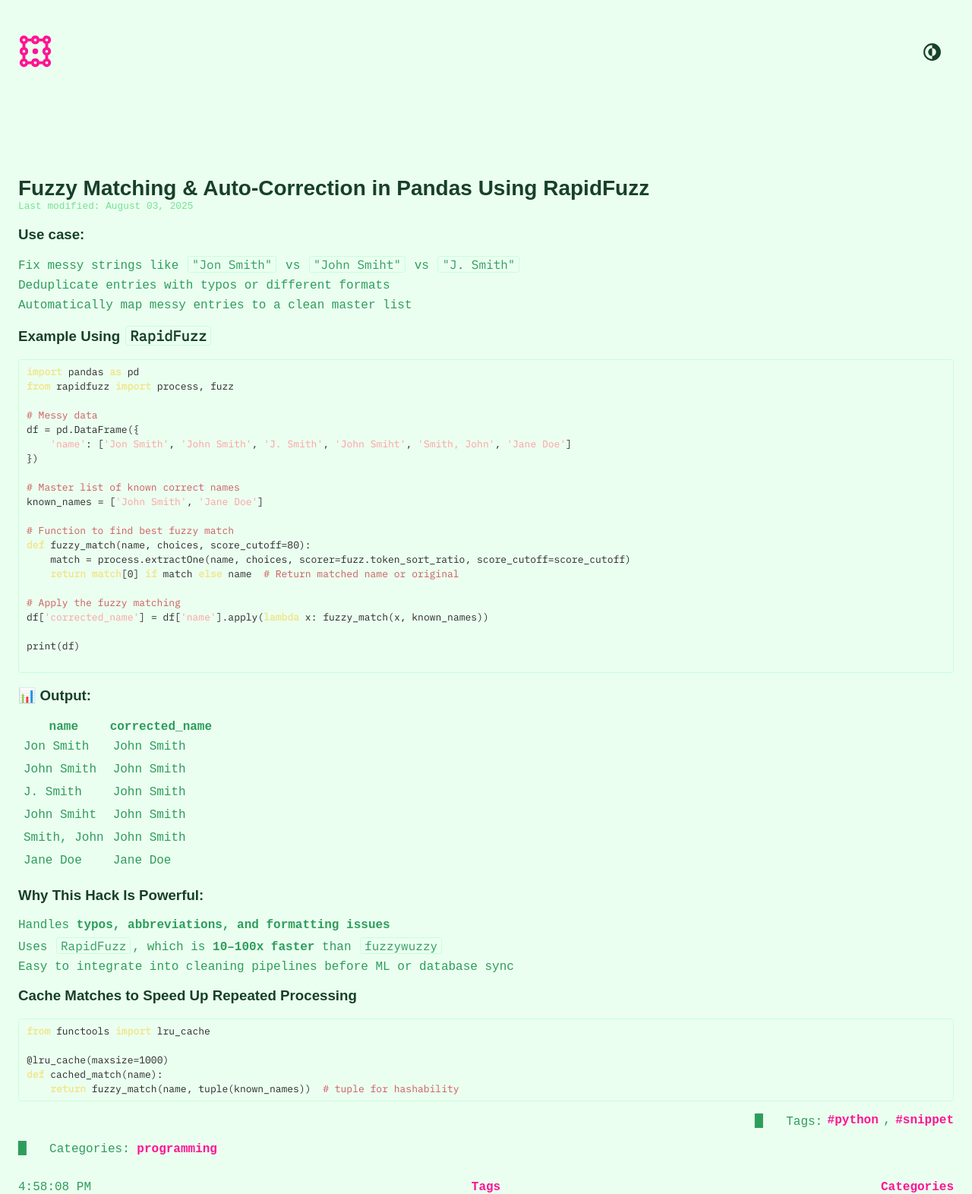
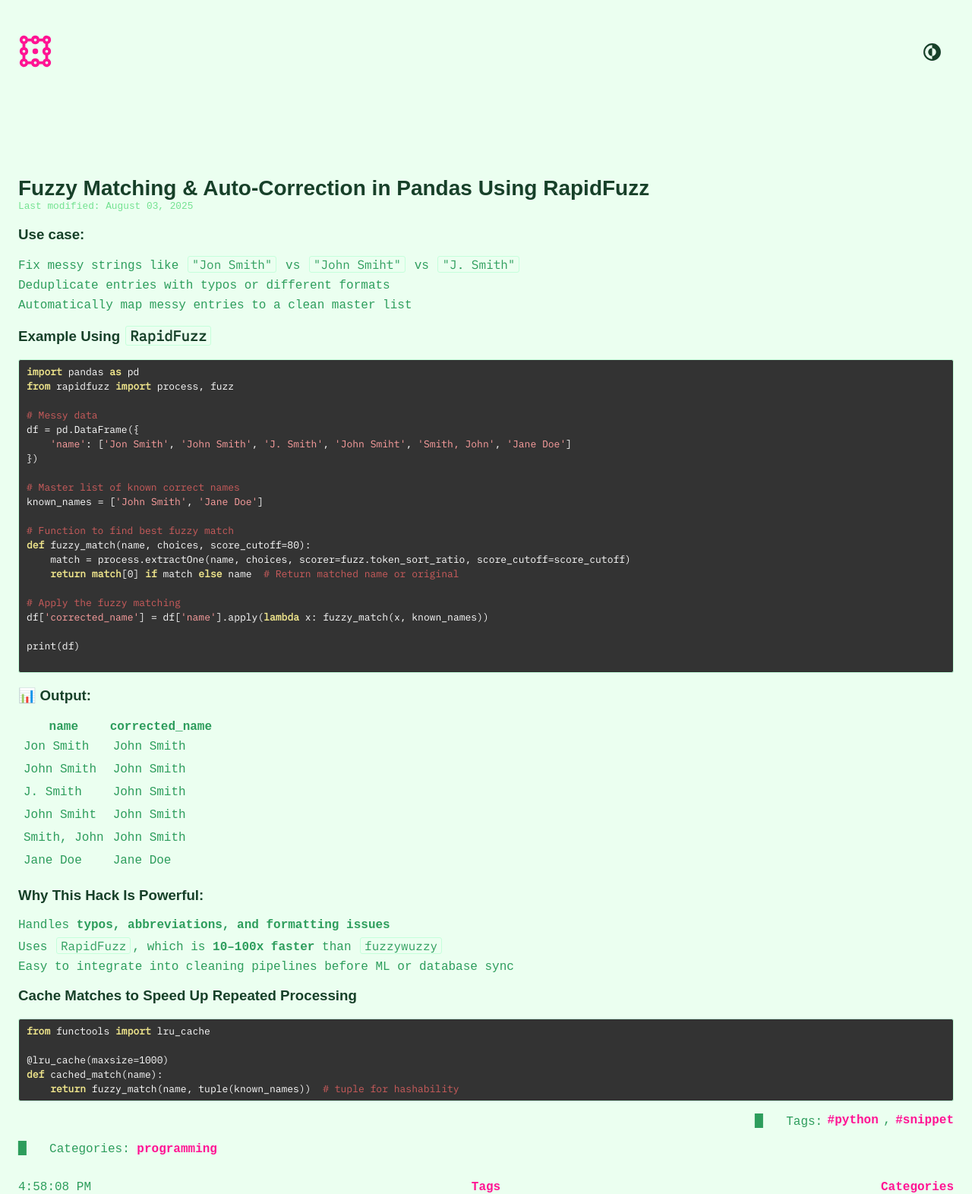
Before and after one commit to dduyg/5566677, a Jekyll site: the page built from _notes/FuzzyMatchingRapidFuzz.md, in a window 1280 px wide. Shown: the whole page at 76% size. Built offline with Jekyll 4.4.1, drawn with Linux system fonts in a browser that asks for light colours; some web fonts are replaced.

Commit message:
Update main.css

```diff
--- a/assets/main.css
+++ b/assets/main.css
@@ -214,7 +214,8 @@ pre code {
 pre {
   border: 1px solid var(--lightgray);
   font-size: 13px;
-  color: #282828;
+  background-color: #333;
+  color: #fff;
   line-height: 19px;
   overflow-x: auto;
   -webkit-overflow-scrolling: touch;
```
